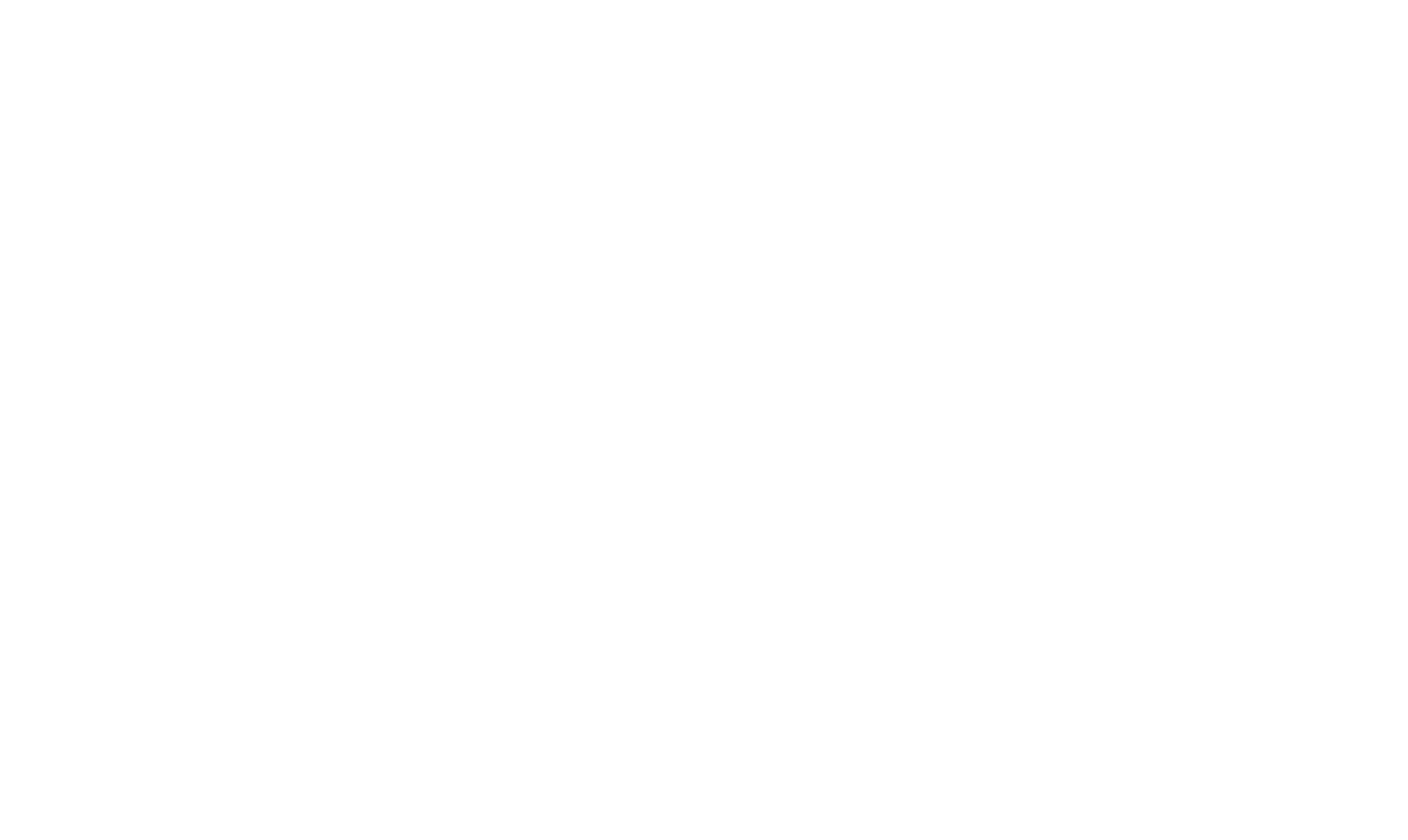
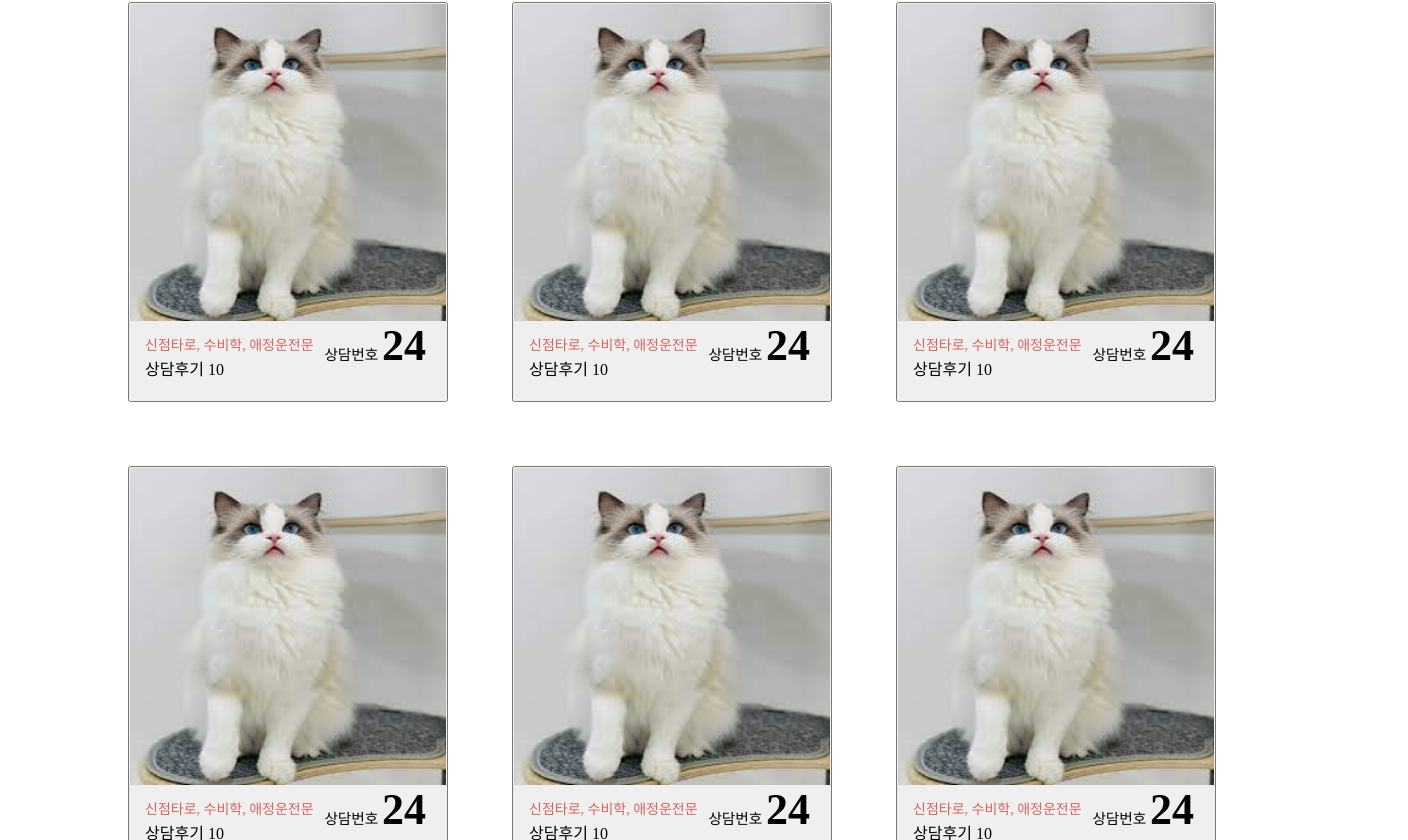
Before and after one commit to Team-Ko/Team-Ko_frontend, a React (Create React App) app: page / in a window 1280 px wide. Shown: the part 1262-2102 px from the top of the page, 1408 px wide, since content can reach past the window. Before the commit the page ends 1200 px from the top, so only its background shows below. Built offline with nearby package versions, Linux system fonts and the light colour scheme.

Commit message:
Card 추가

```diff
--- a/src/App.css
+++ b/src/App.css
@@ -16,3 +16,10 @@
   border: 0;
   vertical-align: top;
 }
+.card_warp {
+  width: 100%;
+  margin-left: 10%;
+  margin-right: 10%;
+  display: flex;
+  margin-top: 5%;
+}
--- a/src/App.js
+++ b/src/App.js
@@ -2,6 +2,7 @@
 import Header from './Header';
 import Section1 from './Section1';
 import Section2 from './Section2';
+import Card from './Card';
 
 function App() {
   return (
@@ -9,6 +10,16 @@
       < Header />
       < Section1 />
       < Section2 />
+      <div className="card_warp">
+        < Card/>
+        < Card/>
+        < Card/>
+      </div>
+      <div className="card_warp">
+        < Card/>
+        < Card/>
+        < Card/>
+      </div>
     </div>
   );
 }
--- /dev/null
+++ b/src/Card.jsx
@@ -0,0 +1,23 @@
+import './css/Card.css';
+
+//카드 컴포넌트
+const Card = () => {
+    return (
+        <div className="card">
+            <div className="list">
+                <button>
+                    <img className="human" src="/images/cat.png" alt="고양이"/>
+                    <ul className="text_box flex-between">
+                        <div className="left-text">
+                            <p className="job">신점타로, 수비학, 애정운전문</p>
+                            <span className="good">상담후기 10</span>
+                        </div>
+                        <li className="number">상담번호 <span>24</span></li>
+                    </ul>
+                </button>
+            </div>
+        </div>
+    )
+}
+
+export default Card;
--- /dev/null
+++ b/src/css/Card.css
@@ -0,0 +1,44 @@
+@charset "utf-8";
+
+.flex-center { display: flex; justify-content: center; align-items: center; }
+.flex-around { display: flex; justify-content: space-around; align-items: center; }
+.flex-between { display: flex; justify-content: space-between; align-items: center; }
+
+.card {
+    width: 25%;
+    height: 50vh;
+    margin-right: 5%;
+}
+.list {
+    width: 100%;
+    height: 100%;
+}
+button {
+    width: 100%;
+    height: 100%;
+    display: flex;
+    flex-direction: column;
+}
+.human {
+    width: 100%;
+    height: 80%;
+}
+.text_box {
+    width: 100%;
+    height: 20%;
+    display: flex;
+    text-align: left;
+}
+.left-text {
+    padding-left: 15px;
+}
+.job {
+    font-size: 14px;
+    color: #d26464;
+}
+.number { font-size: 1.1em; transform: translate(-20px, -15px); }
+.number > span { font-size: 3em; font-weight: bold; }
+.good {
+    font-size: 1.2em;
+    line-height: 2em;
+}
```
